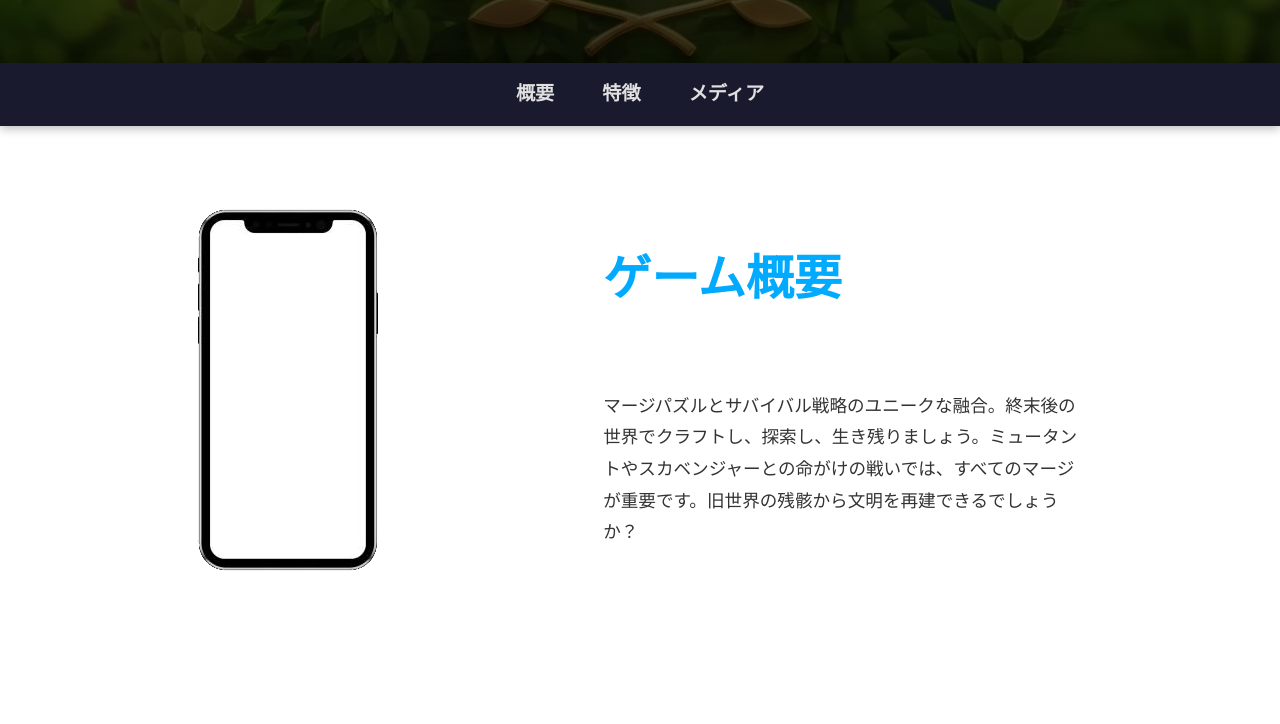
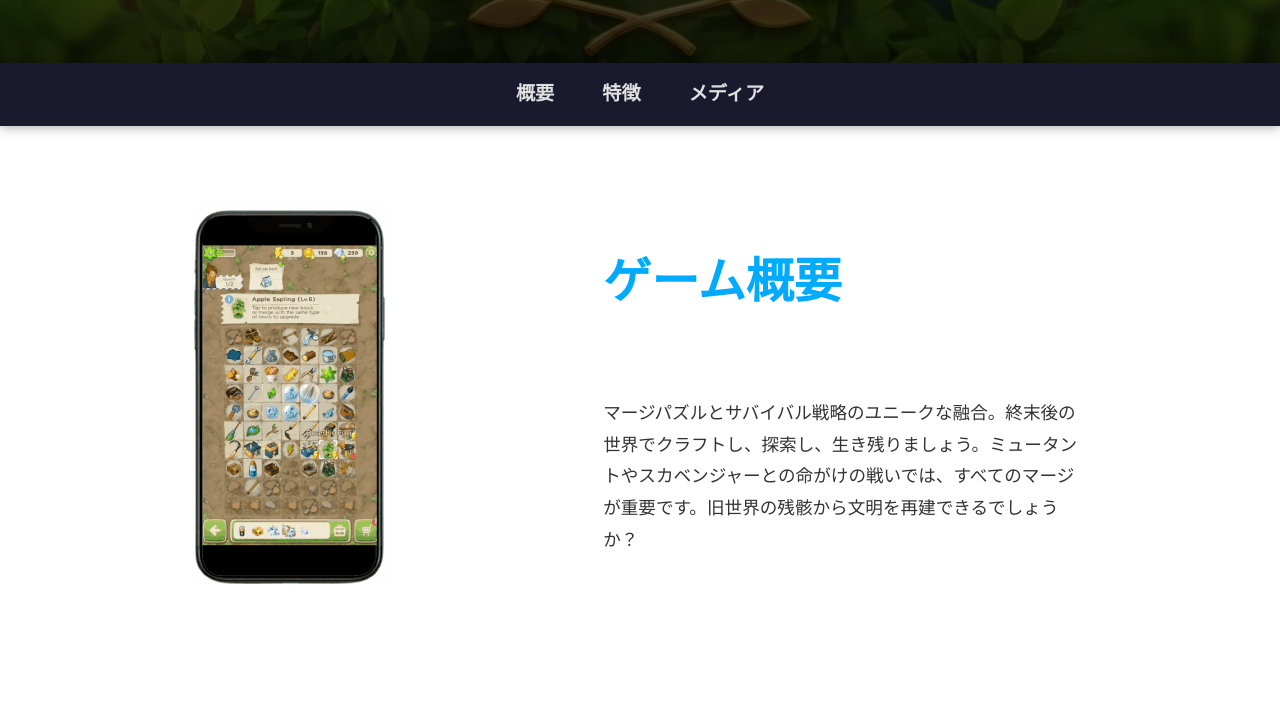
Before and after one commit to codecanvascanada/sticky-hands, a plain HTML site: page ms_main.html in a window 1280 px wide. Shown: the part 577-1301 px from the top of the page. Drawn offline with Linux system fonts and the light colour scheme.

Commit message:
Add files via upload

```diff
--- a/ms_main.html
+++ b/ms_main.html
@@ -47,7 +47,7 @@
         <section id="about" class="content-section">
             <div class="about-grid">
                 <div class="about-image">
-                    <img src="images/phone1.png" alt="About Merge Survival">
+                    <img src="images/ms_phone.webp" alt="About Merge Survival">
                 </div>
                 <div class="about-title">
                     <h2 data-translate="about_title">ゲーム概要</h2>
```
